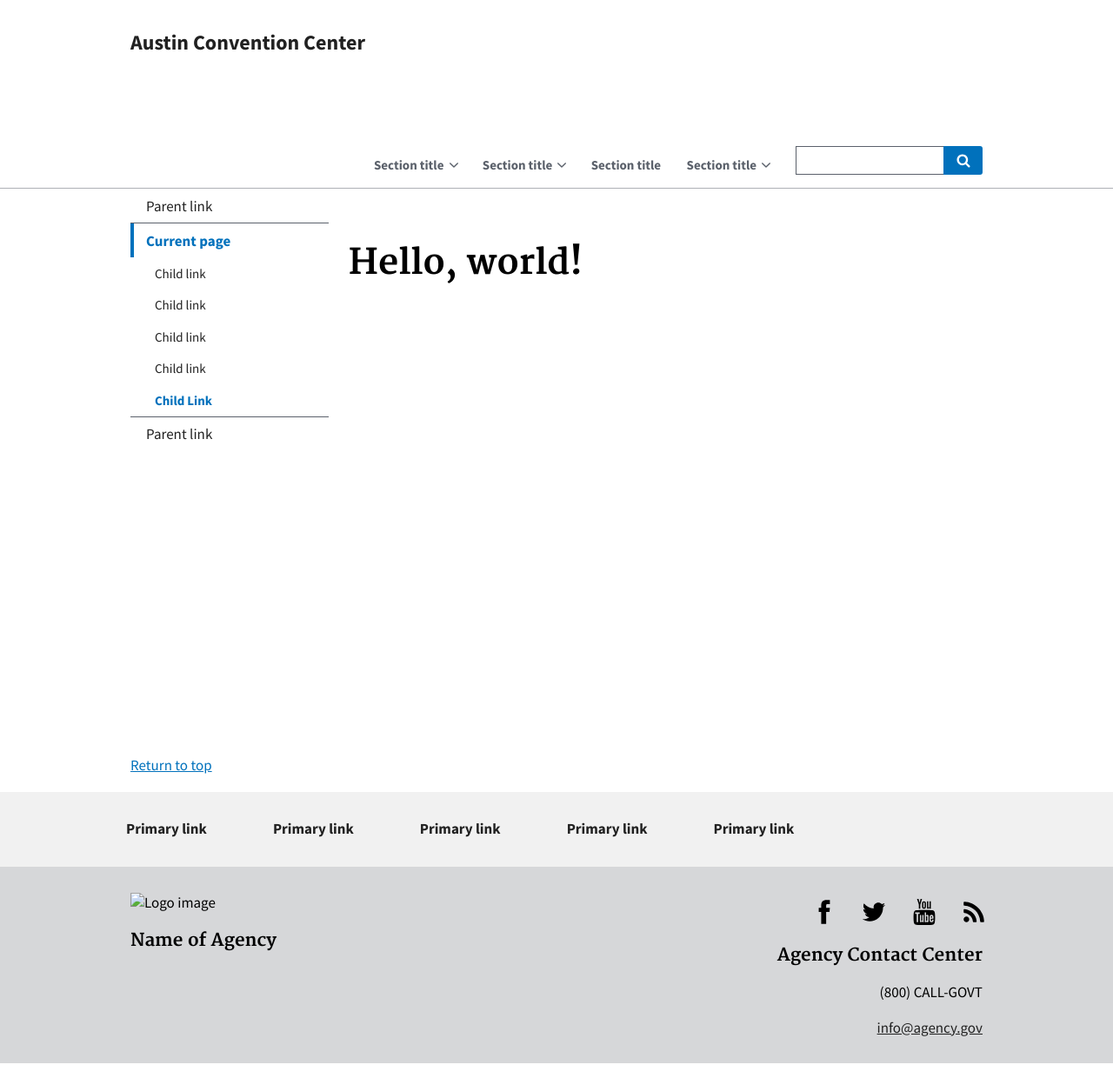
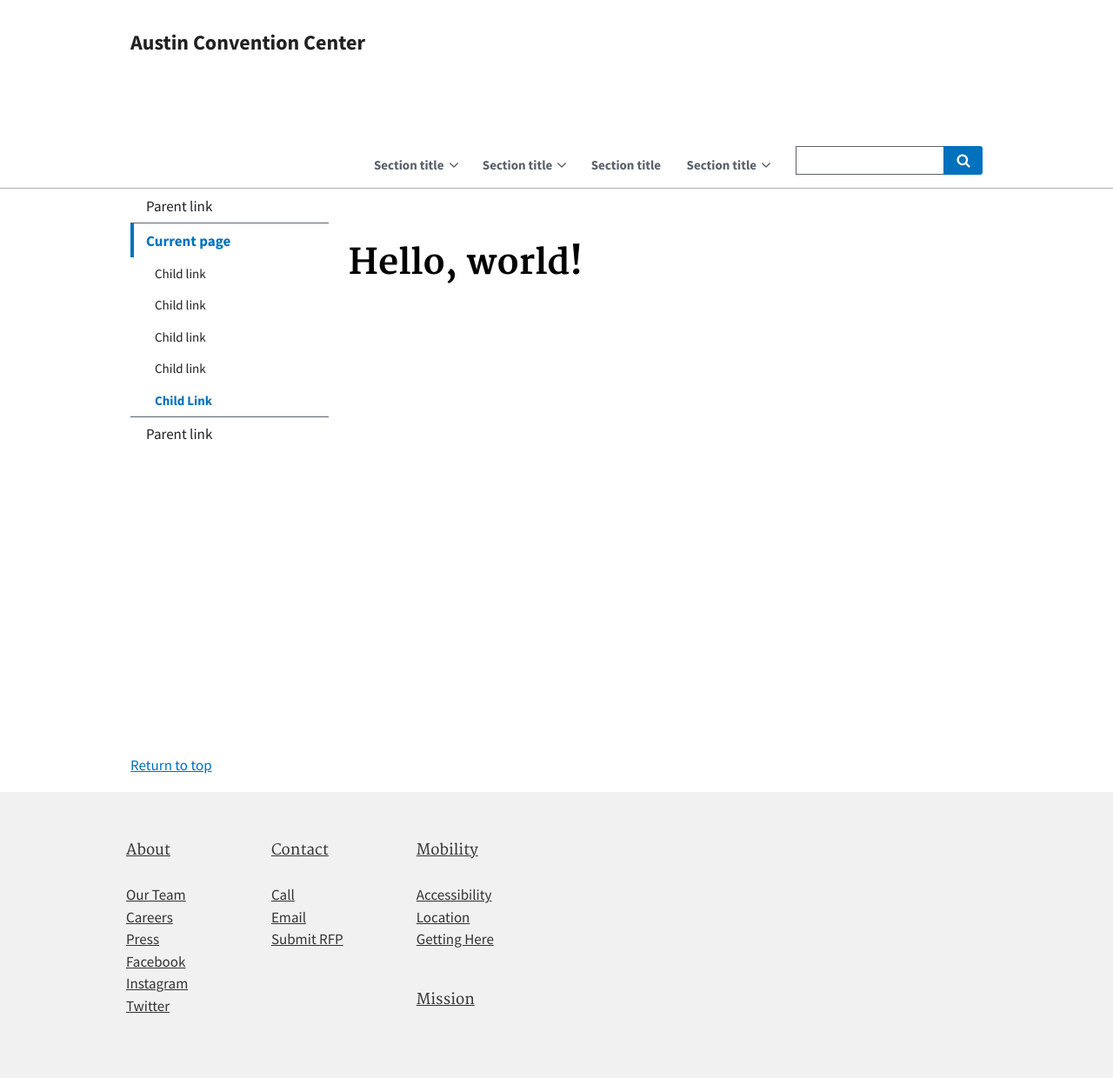
Before and after one commit to cityofaustin/austinconventioncenter.com, a Jekyll site: the page built from index.html, in a window 1280 px wide. Shown: the whole page at 87% size. Built offline with Jekyll 4.4.1, drawn with Linux system fonts in a browser that asks for light colours.

Commit message:
Scaffold footer links based on wireframes
Provided minimal embedded CSS overrides for bottom footer padding and link desaturation. Both declarations target footer elements and so should not affect anyone elses work. I need to hear back from Celine and Charlie to figure out which links should get hooked up to other pages in our prototype flows.

```diff
--- a/_includes/footer.html
+++ b/_includes/footer.html
@@ -1,56 +1,46 @@
+<!-- Providing a little bit of padding at the bottom of the footer and grayscaling the footer links from blue to black -->
+<style type="text/css">
+  .usa-footer-medium .usa-footer-primary-section { padding-bottom: 5rem; }
+  .usa-footer-primary-section a { color: #333; }
+</style>
+
 <footer class="usa-footer usa-footer-medium" role="contentinfo">
   <div class="usa-grid usa-footer-return-to-top">
     <a href="#">Return to top</a>
   </div>
+
+
   <div class="usa-footer-primary-section">
     <div class="usa-grid-full">
-        <nav class="usa-footer-nav">
-          <ul class="usa-unstyled-list">
-            <li class="usa-width-one-sixth usa-footer-primary-content">
-              <a class="usa-footer-primary-link" href="javascript:void(0);">Primary link</a>
-            </li>
-            <li class="usa-width-one-sixth usa-footer-primary-content">
-              <a class="usa-footer-primary-link" href="javascript:void(0);">Primary link</a>
-            </li>
-            <li class="usa-width-one-sixth usa-footer-primary-content">
-              <a class="usa-footer-primary-link" href="javascript:void(0);">Primary link</a>
-            </li>
-            <li class="usa-width-one-sixth usa-footer-primary-content">
-              <a class="usa-footer-primary-link" href="javascript:void(0);">Primary link</a>
-            </li>
-            <li class="usa-width-one-sixth usa-footer-primary-content">
-              <a class="usa-footer-primary-link" href="javascript:void(0);">Primary link</a>
-            </li>
+      <nav class="usa-footer-nav usa-width-two-thirds">
+<!-- Left column -->
+        <ul class="usa-unstyled-list usa-width-one-fourth usa-footer-primary-content">
+          <li class="usa-footer-primary-link"><h4><a href="#">About</h4></li>
+          <li><a href="javascript:void(0);">Our Team</a></li>
+          <li><a href="javascript:void(0);">Careers</a></li>
+          <li><a href="javascript:void(0);">Press</a></li>
+          <li><a href="javascript:void(0);">Facebook</a></li>
+          <li><a href="javascript:void(0);">Instagram</a></li>
+          <li><a href="javascript:void(0);">Twitter</a></li>
+        </ul>
+<!-- Middle column -->
+        <ul class="usa-unstyled-list usa-width-one-fourth usa-footer-primary-content">
+          <li class="usa-footer-primary-link"><h4><a href="#">Contact</a></h4></li>
+          <li><a href="javascript:void(0);">Call</a></li>
+          <li><a href="javascript:void(0);">Email</a></li>
+          <li><a href="javascript:void(0);">Submit RFP</a></li>
+        </ul>
+<!-- Right column -->
+        <ul class="usa-unstyled-list usa-width-one-fourth usa-footer-primary-content">
+          <li class="usa-footer-primary-link"><h4><a href="#">Mobility</h4></h4></li>
+          <li><a href="javascript:void(0);">Accessibility</a></li>
+          <li><a href="javascript:void(0);">Location</a></li>
+          <li><a href="javascript:void(0);">Getting Here</a></li>
+          <li></li>
+          <li class="usa-footer-primary-link"><h4><a href="#">Mission</a></h4></li>
         </ul>
       </nav>
     </div>
   </div>
 
-    <div class="usa-footer-secondary_section">
-      <div class="usa-grid">
-        <div class="usa-footer-logo usa-width-one-half">
-          <img class="usa-footer-logo-img" src="/assets/img/logo-img.png" alt="Logo image">
-          <h3 class="usa-footer-logo-heading">Name of Agency</h3>
-        </div>
-        <div class="usa-footer-contact-links usa-width-one-half">
-          <a class="usa-link-facebook" href="javascript:void(0);">
-            <span>Facebook</span>
-          </a>
-          <a class="usa-link-twitter" href="javascript:void(0);">
-            <span>Twitter</span>
-          </a>
-          <a class="usa-link-youtube" href="javascript:void(0);">
-            <span>YouTube</span>
-          </a>
-          <a class="usa-link-rss" href="javascript:void(0);">
-            <span>RSS</span>
-          </a>
-          <address>
-            <h3 class="usa-footer-contact-heading">Agency Contact Center</h3>
-            <p>(800) CALL-GOVT</p>
-            <a href="mailto:info@agency.gov">info@agency.gov</a>
-          </address>
-        </div>
-      </div>
-    </div>
 </footer>
```
Lines whose indentation alone changed are shown as unchanged.
